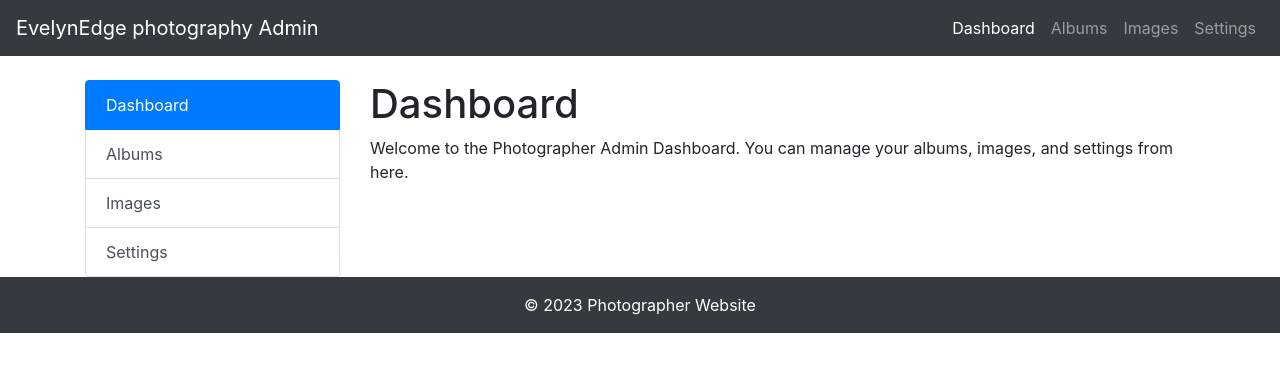
After one commit to SathiraSriSathsara/EvelynEdgePhotographyWeb, a PHP site: page /admin/admin.php in a window 1280 px wide. The commit adds this page. Shown: the top 372 px of the page. Run offline with PHP 8.4, Linux system fonts and the light colour scheme.

Commit message:
admin-page (NOT DONE)

```diff
--- /dev/null
+++ b/admin/admin.php
@@ -0,0 +1,62 @@
+<!DOCTYPE html>
+<html>
+<head>
+    <meta charset="utf-8">
+    <title>EvelynEdge photography Admin Dashboard</title>
+    <link rel="stylesheet" type="text/css" href="https://cdn.jsdelivr.net/npm/bootstrap@4.6.0/dist/css/bootstrap.min.css">
+</head>
+<body>
+    <!-- Navigation Bar -->
+    <nav class="navbar navbar-expand-lg navbar-dark bg-dark">
+        <a class="navbar-brand" href="#">EvelynEdge photography Admin</a>
+        <button class="navbar-toggler" type="button" data-toggle="collapse" data-target="#navbarNav" aria-controls="navbarNav" aria-expanded="false" aria-label="Toggle navigation">
+            <span class="navbar-toggler-icon"></span>
+        </button>
+        <div class="collapse navbar-collapse" id="navbarNav">
+            <ul class="navbar-nav ml-auto">
+                <li class="nav-item active">
+                    <a class="nav-link" href="#">Dashboard</a>
+                </li>
+                <li class="nav-item">
+                    <a class="nav-link" href="#">Albums</a>
+                </li>
+                <li class="nav-item">
+                    <a class="nav-link" href="#">Images</a>
+                </li>
+                <li class="nav-item">
+                    <a class="nav-link" href="#">Settings</a>
+                </li>
+            </ul>
+        </div>
+    </nav>
+
+    <!-- Dashboard Content -->
+    <div class="container mt-4">
+        <div class="row">
+            <div class="col-md-3">
+                <!-- Sidebar -->
+                <div class="list-group">
+                    <a href="#" class="list-group-item list-group-item-action active">Dashboard</a>
+                    <a href="#" class="list-group-item list-group-item-action">Albums</a>
+                    <a href="#" class="list-group-item list-group-item-action">Images</a>
+                    <a href="#" class="list-group-item list-group-item-action">Settings</a>
+                </div>
+            </div>
+            <div class="col-md-9">
+                <!-- Main Content -->
+                <h1>Dashboard</h1>
+                <p>Welcome to the Photographer Admin Dashboard. You can manage your albums, images, and settings from here.</p>
+            </div>
+        </div>
+    </div>
+
+    <!-- Footer -->
+    <footer class="bg-dark text-white text-center py-3">
+        &copy; 2023 Photographer Website
+    </footer>
+
+    <!-- Bootstrap Scripts (jQuery and Popper.js are required) -->
+    <script src="https://code.jquery.com/jquery-3.6.0.min.js"></script>
+    <script src="https://cdn.jsdelivr.net/npm/bootstrap@4.6.0/dist/js/bootstrap.min.js"></script>
+</body>
+</html>
```
Also changed, not shown: admin/create_album.php (added, +86 -0 lines), admin/index.php (+19 -51 lines).
